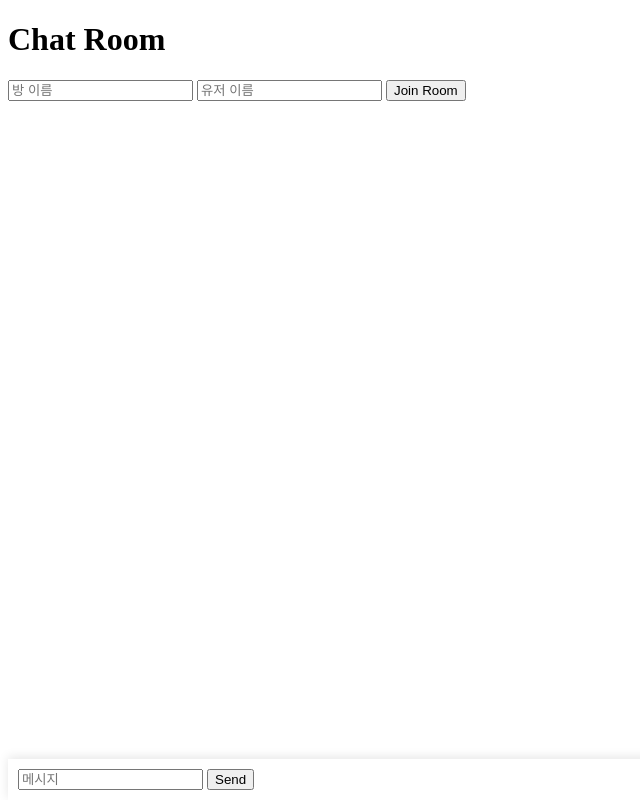
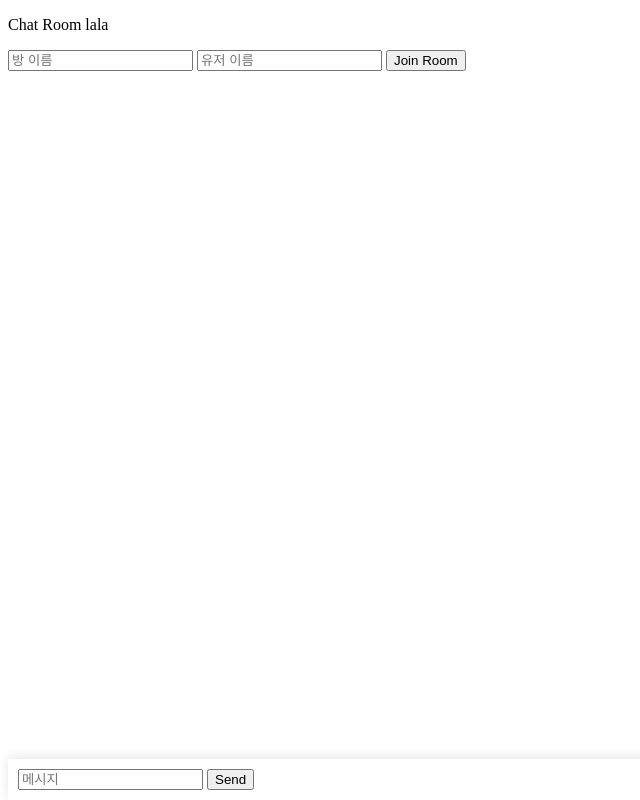
Before and after one commit to 2ndreae/e, a website: page index.html in a window 1280 px wide. Shown: the whole page, without its empty margins (0-640 px from the left). Drawn offline with nearby package versions, Linux system fonts and the light colour scheme; no server answers.

Commit message:
Update index.html

```diff
--- a/index.html
+++ b/index.html
@@ -15,7 +15,7 @@
   </style>
 </head>
 <body>
-  <h1>Chat Room</h1>
+  <p>Chat Room lala</p>
   <div>
     <input id="roomName" type="text" placeholder="방 이름"/>
     <input id="userName" type="text" placeholder="유저 이름"/>
```
